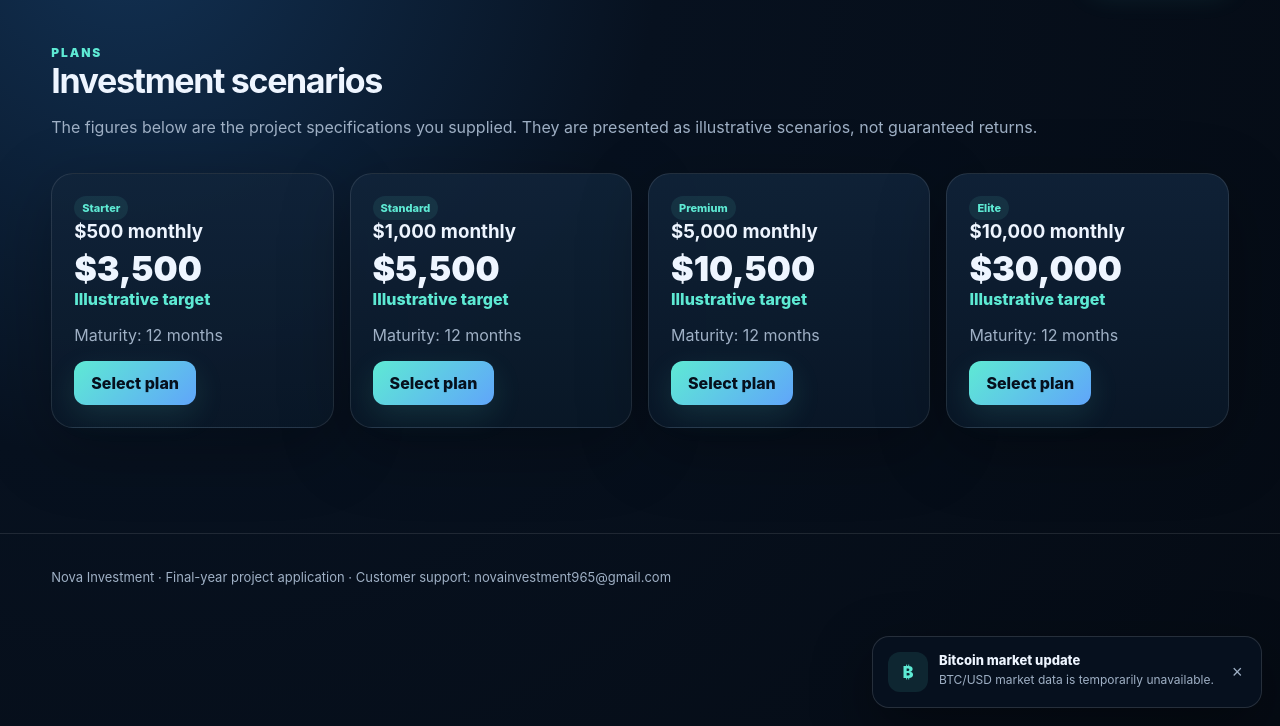
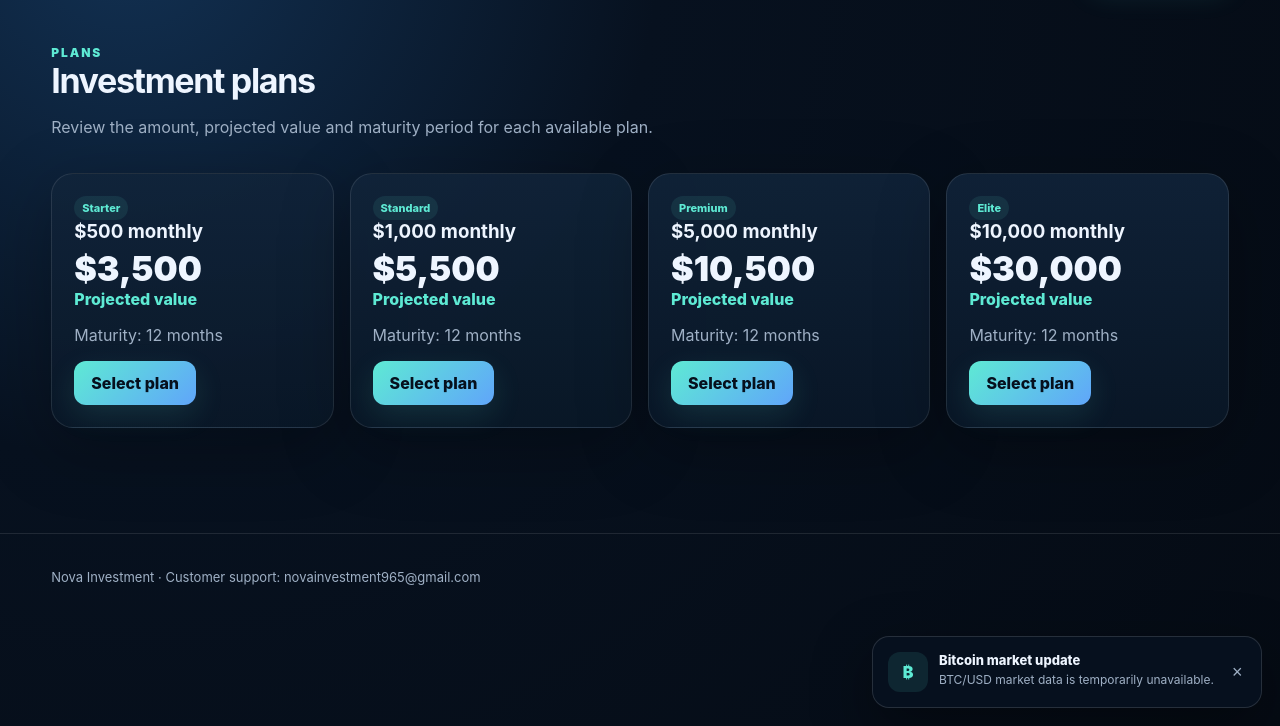
Before and after one commit to ewenlakay-a11y/nova-investment, a Flask app: page /plans in a window 1280 px wide. Shown: the part 74-800 px from the top of the page. Run offline with Flask 3, Linux system fonts and the light colour scheme.

Commit message:
Add files via upload

```diff
--- a/templates/plans.html
+++ b/templates/plans.html
@@ -6,7 +6,7 @@
         {% else %}<a href="/login">Login</a><a class="btn" href="/register">Create account</a>{% endif %}
       </div>
       <a class="navmobile btn secondary" href="/login">Account</a>
-    </div></nav>{% with msgs=get_flashed_messages(with_categories=true) %}{% for cat,msg in msgs %}<div class="container"><div class="flash {{cat}}">{{msg}}</div></div>{% endfor %}{% endwith %}<main class="section container"><div class="toprow"><div><div class="eyebrow">Plans</div><h2>Investment scenarios</h2><p class="muted">The figures below are the project specifications you supplied. They are presented as illustrative scenarios, not guaranteed returns.</p></div></div><div class="grid">{% for p in plans %}<div class="card plan"><span class="tag">{{p.name}}</span><h3>${{"{:,.0f}".format(p.amount)}} monthly</h3><div class="price">${{"{:,.0f}".format(p.target)}}</div><div class="target">Illustrative target</div><p class="muted">Maturity: {{p.months}} months</p><a class="btn" href="/invest/{{p.id}}">Select plan</a></div>{% endfor %}</div></main>
+    </div></nav>{% with msgs=get_flashed_messages(with_categories=true) %}{% for cat,msg in msgs %}<div class="container"><div class="flash {{cat}}">{{msg}}</div></div>{% endfor %}{% endwith %}<main class="section container"><div class="toprow"><div><div class="eyebrow">Plans</div><h2>Investment plans</h2><p class="muted">Review the amount, projected value and maturity period for each available plan.</p></div></div><div class="grid">{% for p in plans %}<div class="card plan"><span class="tag">{{p.name}}</span><h3>${{"{:,.0f}".format(p.amount)}} monthly</h3><div class="price">${{"{:,.0f}".format(p.target)}}</div><div class="target">Projected value</div><p class="muted">Maturity: {{p.months}} months</p><a class="btn" href="/invest/{{p.id}}">Select plan</a></div>{% endfor %}</div></main>
 <div id="toast-wrap"></div>
 <style>
 #toast-wrap{position:fixed;right:18px;bottom:18px;width:min(390px,calc(100vw - 28px));z-index:9999}
@@ -40,4 +40,4 @@
  let i=0; function next(){show(items[i++%items.length]);setTimeout(next,9000)} setTimeout(next,1800);
 })();
 </script>
-<footer class="footer"><div class="container">Nova Investment · Final-year project application · Customer support: <a href="mailto:novainvestment965@gmail.com">novainvestment965@gmail.com</a></div></footer></body></html>
+<footer class="footer"><div class="container">Nova Investment · Customer support: <a href="mailto:novainvestment965@gmail.com">novainvestment965@gmail.com</a></div></footer></body></html>
```
